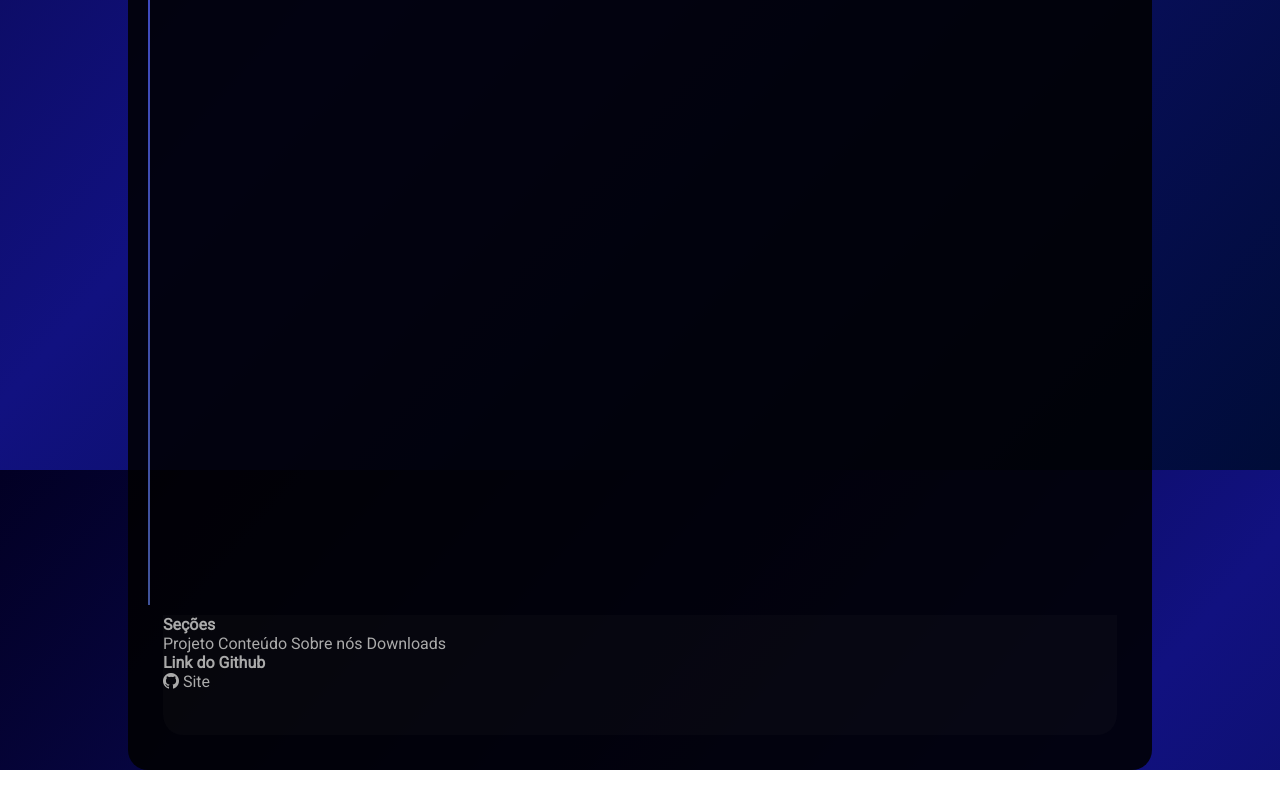
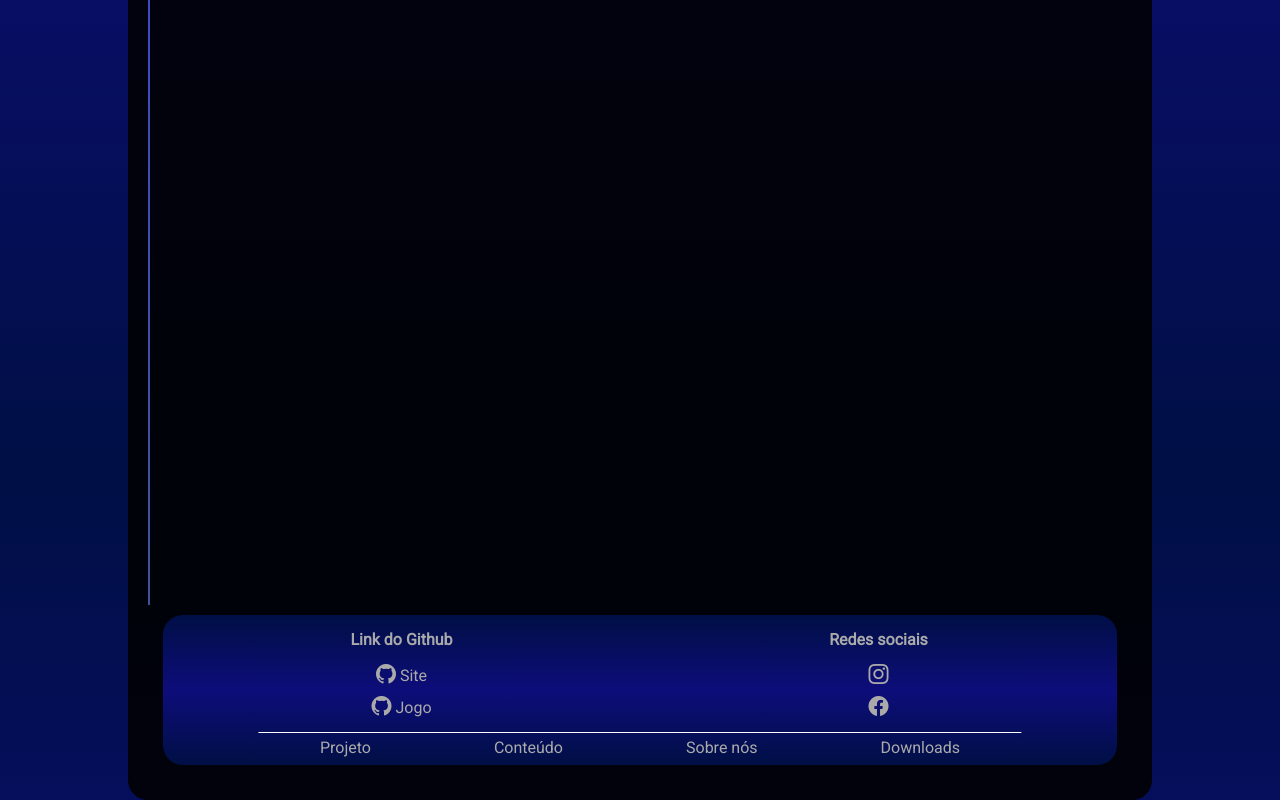
Before and after one commit to Junior-Knoth/Projeto-Final-CPDI, a plain HTML site: page index.html in a window 1280 px wide. Shown: the part 2730-3530 px from the top of the page. Before the commit the page ends 3500 px from the top, so only its background shows below. Drawn offline with nearby package versions, Linux system fonts and the light colour scheme.

Commit message:
added the last things

```diff
--- a/index.html
+++ b/index.html
@@ -82,20 +82,23 @@
             </div>
         </div>
         <footer>
-            <div id="part1">
-                <h4>Seções</h4>
-                <nav class="footer-links">
-                    <a href="#project">Projeto</a>
-                    <a href="#content" class="secondary-link">Conteúdo</a>
-                    <a href="#about">Sobre nós</a>
-                    <a href="#download">Downloads</a>
-                </nav>
-                <h4>Link do Github</h4>
-                <a href=""><i class="bi bi-github"></i> Site</a>
+            <div>
+                <h5>Link do Github</h5>
+                <a href="https://github.com/Junior-Knoth/Projeto-Final-CPDI" target="_blank"><i class="bi bi-github"></i> Site</a>
+                <a href="https://github.com/thiagokremer/Reciclon" target="_blank"><i class="bi bi-github"></i> Jogo</a>
             </div>
-            <div id="part2">
 
+            <div>
+                <h5>Redes sociais</h5>
+                <a href="https://www.instagram.com/cpdisc/" target="_blank"><i class="bi bi-instagram"></i></a>
+                <a href="https://www.facebook.com/comitedemocratizacaoinformatica/" target="_blank"><i class="bi bi-facebook"></i></a>
             </div>
+            <nav class="footer-links">
+                <a href="#project">Projeto</a>
+                <a href="#content" class="secondary-link">Conteúdo</a>
+                <a href="#about">Sobre nós</a>
+                <a href="#download">Downloads</a>
+            </nav>
         </footer>
     </section>
 </body>
--- a/src/styles/footer.sass
+++ b/src/styles/footer.sass
@@ -1,10 +1,38 @@
 footer
     width: 100%
-    height: 120px
+    height: 150px
     background-color: #55555511
     position: relative
+    background: linear-gradient(180deg, rgba(0,15,69,1) 0%, rgba(13,13,122,1) 50%, rgba(0,15,69,1) 100%)
     bottom: 0px
-    border-bottom-left-radius: $bg-border-radius
-    border-bottom-right-radius: $bg-border-radius
+    border-radius: $bg-border-radius
+    text-align: center
     display: flex
-    gap: 20px
+    justify-content: space-around
+    div
+        width: 50%
+        margin: 15px 0 0
+        display: flex
+        flex-direction: column
+        gap: 8px
+        h5
+            font-size: 16px
+            margin-bottom: 5px
+        a
+            margin: 0 10px
+        .bi
+            font-size: 20px
+    nav
+        border-top: 1px solid #fff
+        padding-top: 5px
+        flex-basis: 100%
+        position: absolute
+        bottom: 8px
+        left: 50%
+        width: 80%
+        transform: translateX(-50%)
+        display: flex
+        justify-content: space-around
+        a
+            &:hover
+                color: $main-font-color-hover
--- a/src/styles/global.sass
+++ b/src/styles/global.sass
@@ -11,7 +11,7 @@
     scroll-behavior: smooth
 
 body
-    background: linear-gradient(131deg, rgba(2,0,36,1) 0%, rgba(17,17,128,1) 50%, rgba(0,12,56,1) 100%)
+    background: linear-gradient(180deg, rgba(0,15,69,1) 0%, rgba(13,13,122,1) 50%, rgba(0,15,69,1) 100%)
     background-repeat: repeat
     background-size: cover
     width: 100%
```
Also changed, not shown: src/styles/style.css, 1 other file.
